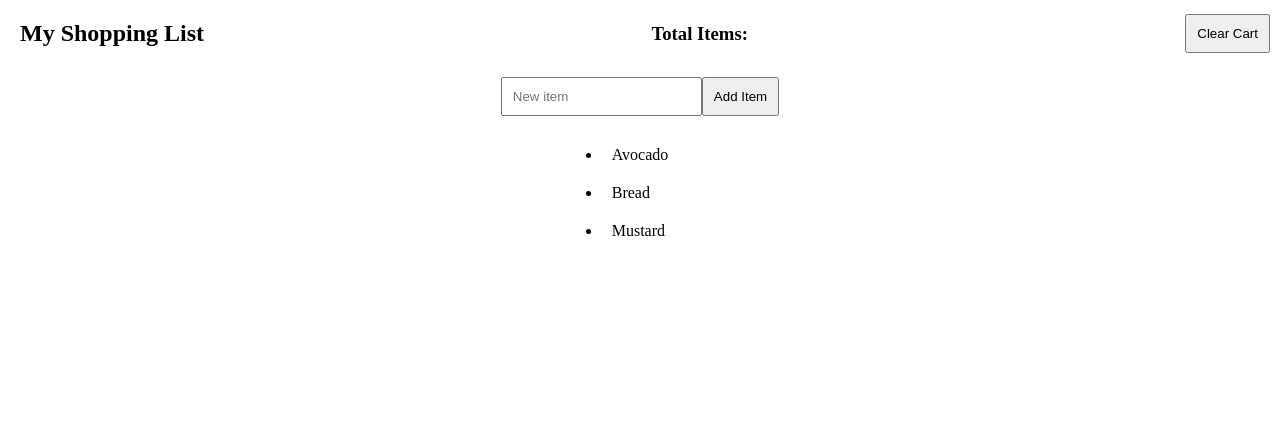
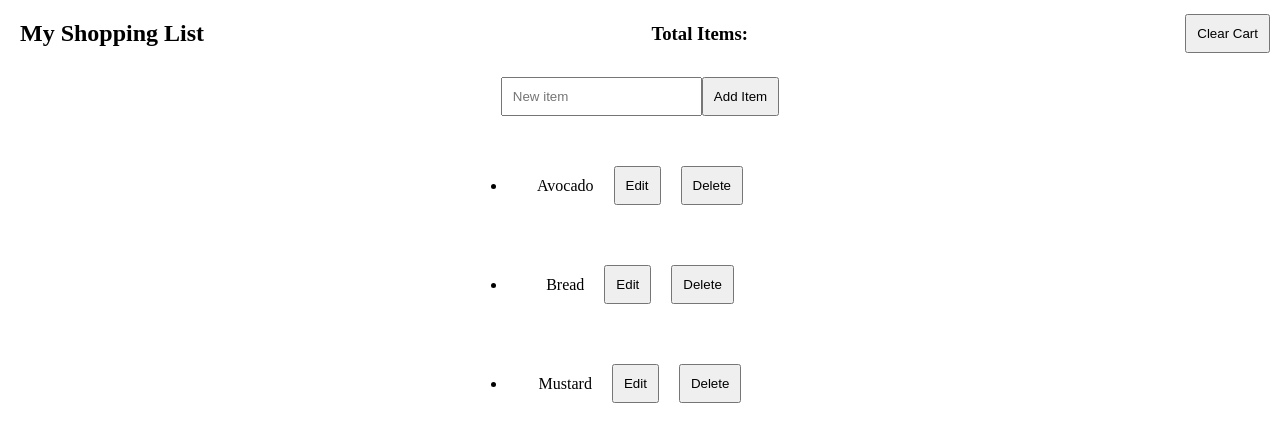
Before and after one commit to clayton-knapp/shopping-list-reducer-context, a React app: page / in a window 1280 px wide. Shown: the top 442 px of the page. Built offline with nearby package versions, Linux system fonts and the light colour scheme.

Commit message:
added edit and delete buttons to list items and made item seperate component

```diff
--- a/src/App.css
+++ b/src/App.css
@@ -26,3 +26,14 @@
 .list-page * {
   padding: 10px;
 }
+
+.item {
+  display: flex;
+  flex-direction: row;
+  align-items: center;
+  justify-content: center;
+}
+
+.item button {
+  margin: 10px;
+}
--- /dev/null
+++ b/src/components/Item.jsx
@@ -0,0 +1,16 @@
+import React from 'react';
+import styles from '../App.css';
+
+export default function Item({ item }) {
+  return (
+    <div className={styles['item']}>
+      <p>{item.item}</p>
+      <button
+        name='edit'
+      >Edit</button>
+      <button
+        name='delete'
+      >Delete</button>
+    </div>
+  )
+}
--- a/src/views/ShoppingList.jsx
+++ b/src/views/ShoppingList.jsx
@@ -1,6 +1,7 @@
 import React from 'react';
 import styles from '../App.css';
 import { useState, useReducer } from 'react';
+import Item from '../components/Item';
 
 // initial List state
 const initialList = [
@@ -33,6 +34,7 @@
   function handleAddItem(e) {
     e.preventDefault();
     dispatch({ type: 'ADD_ITEM', payload: { item: newItem } });
+    setNewItem('');
   }
 
   return (
@@ -52,7 +54,11 @@
       <ul>
         {
           listState.map((item) =>
-            <li key={item.id}>{item.item}</li>
+            <li key={item.id}>
+              <Item
+                item={item}
+              />
+            </li>
           )
         }
       </ul>
```
